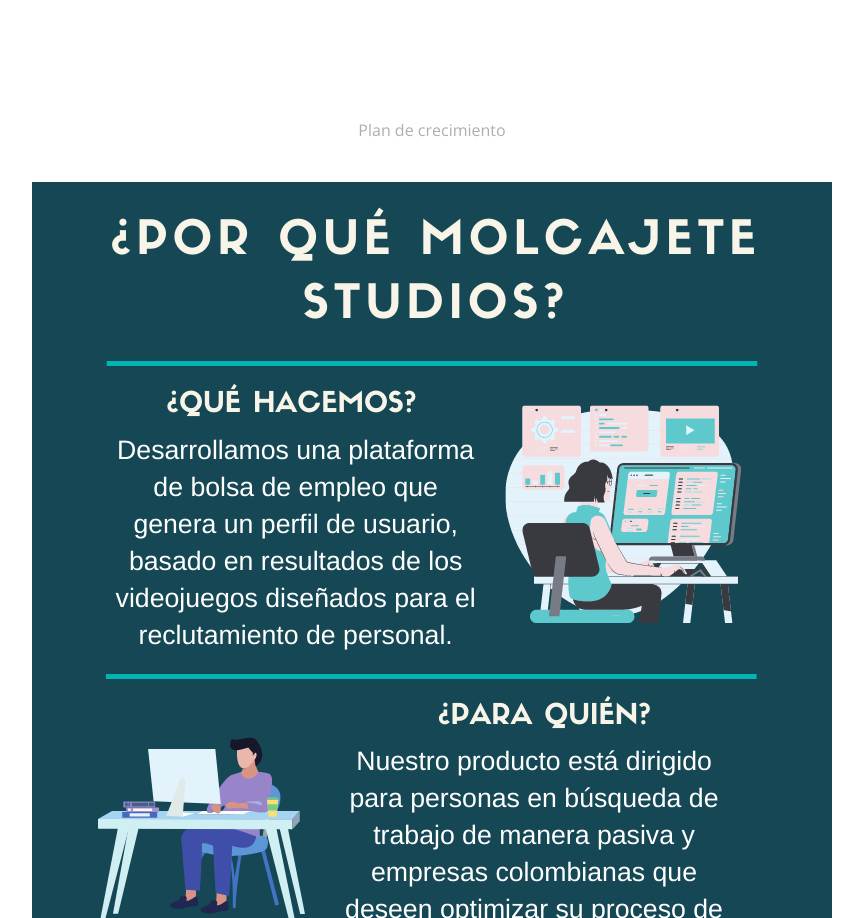
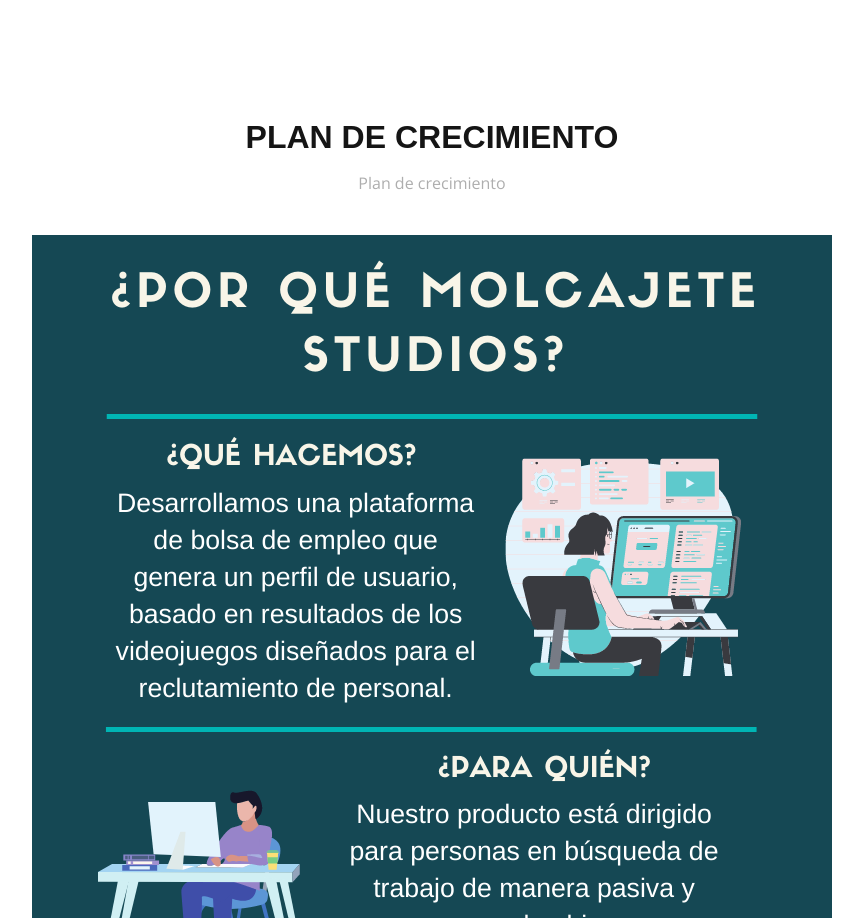
Before and after one commit to DianaGomezPortfolio/MolcajeteStudios, a plain HTML site: page index.html in a window 1280 px wide. Shown: the part 5701-6619 px from the top of the page, without its empty margins (208-1071 px from the left). Drawn offline with nearby package versions, Linux system fonts and the light colour scheme.

Commit message:
Update index.html

```diff
--- a/index.html
+++ b/index.html
@@ -339,8 +339,9 @@
       <div class="container">
 
 		  <div class="section-title" data-aos="fade-up">
-          <p>Plan de crecimiento</p>
-        </div>
+			 <h2>Plan de crecimiento</h2>
+         		 <p>Plan de crecimiento</p>
+                  </div>
 
 		<div class="section-title">
 	    <img src="assets/img/crecimiento.png" class="img-fluid" alt="">
```
